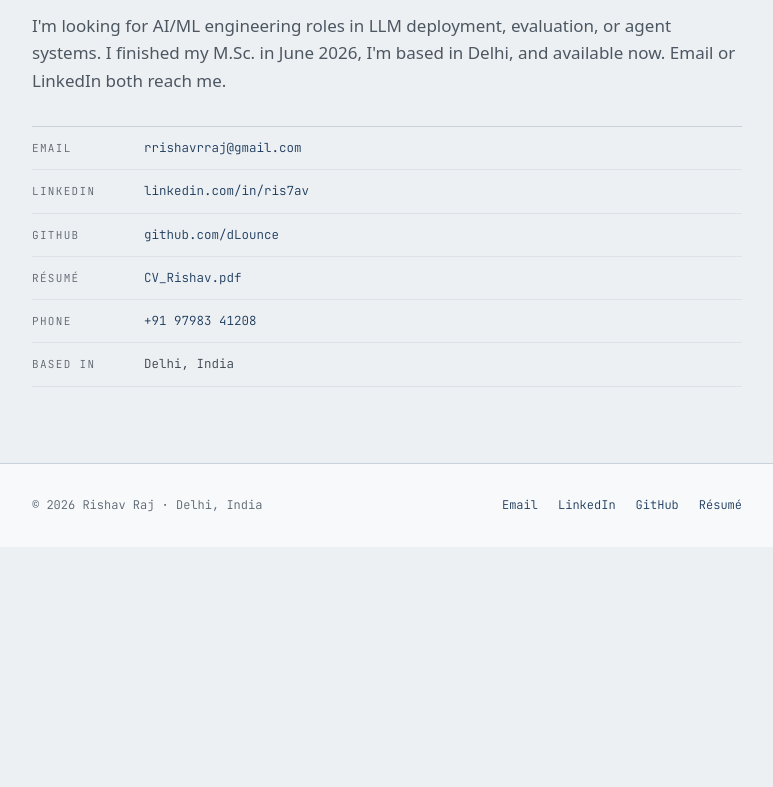
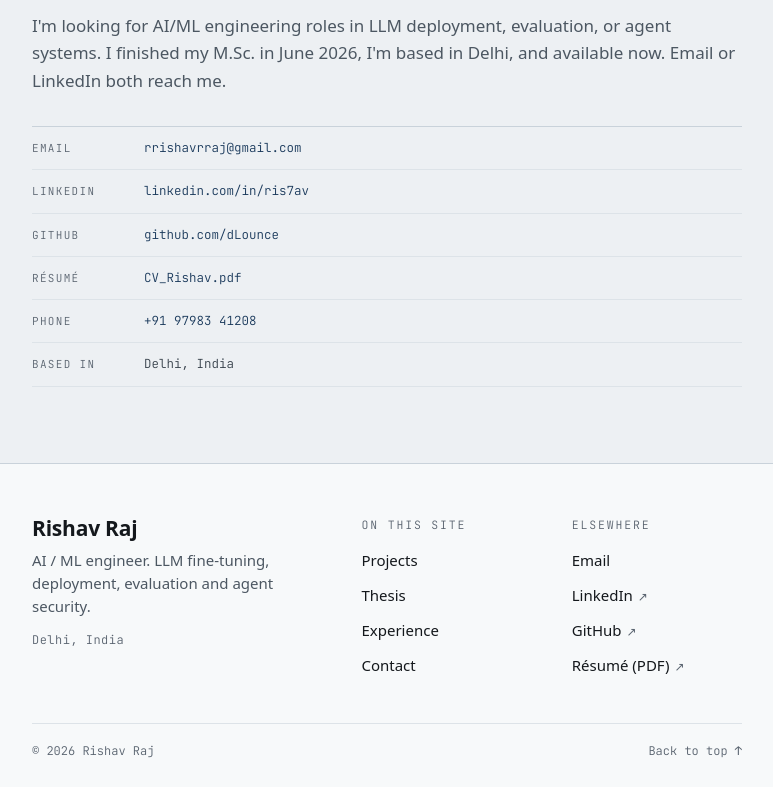
Before and after one commit to dLounce/portfolio, a Next.js app: page / in a window 1280 px wide. Shown: the part 5477-6264 px from the top of the page, without its empty margins (379-1152 px from the left). Before the commit the page ends 6024 px from the top, so only its background shows below. Built offline with nearby package versions, Linux system fonts and the light colour scheme.

Commit message:
Redesign footer: name and role, section links, profile links, back to top

```diff
--- a/src/components/Footer.tsx
+++ b/src/components/Footer.tsx
@@ -1,27 +1,83 @@
-const LINKS = [
+import Link from "next/link";
+
+const SECTIONS = [
+  { label: "Projects", href: "/#projects" },
+  { label: "Thesis", href: "/#thesis" },
+  { label: "Experience", href: "/#experience" },
+  { label: "Contact", href: "/#contact" },
+];
+
+const ELSEWHERE = [
   { label: "Email", href: "mailto:rrishavrraj@gmail.com", ext: false },
   { label: "LinkedIn", href: "https://linkedin.com/in/ris7av", ext: true },
   { label: "GitHub", href: "https://github.com/dLounce", ext: true },
-  { label: "Résumé", href: "/resume/CV_Rishav.pdf", ext: true },
+  { label: "Résumé (PDF)", href: "/resume/CV_Rishav.pdf", ext: true },
 ];
+
+const linkClass =
+  "text-[15px] text-ink no-underline underline-offset-[5px] decoration-rule hover:text-accent hover:underline";
+
+const labelClass = "mb-[14px] font-mono text-[11.5px] tracking-[0.16em] text-note uppercase";
 
 export default function Footer() {
   return (
-    <footer className="ml-side border-t border-rule bg-card px-[46px] py-8 max-[900px]:ml-0 max-[900px]:px-[22px]">
-      <div className="mx-auto flex max-w-col flex-wrap items-center justify-between gap-4 max-[900px]:max-w-none">
-        <span className="font-mono text-[12px] text-note">© 2026 Rishav Raj · Delhi, India</span>
-        <nav className="flex flex-wrap gap-x-5 gap-y-2 font-mono text-[12px]">
-          {LINKS.map((l) => (
+    <footer className="ml-side border-t border-rule bg-card px-[46px] pt-[52px] pb-[26px] max-[900px]:ml-0 max-[900px]:px-[22px]">
+      <div className="mx-auto max-w-col max-[900px]:max-w-none">
+        <div className="grid grid-cols-[1.7fr_1fr_1fr] gap-x-[40px] gap-y-[34px] max-[700px]:grid-cols-2">
+          <div className="max-[700px]:col-span-2">
+            <p className="text-[21px] leading-[1.2] font-bold tracking-[-0.01em] text-ink">
+              Rishav Raj
+            </p>
+            <p className="mt-[8px] max-w-[34ch] text-[15px] leading-[1.55] text-mute">
+              AI / ML engineer. LLM fine-tuning, deployment, evaluation and agent security.
+            </p>
+            <p className="mt-[12px] font-mono text-[12px] tracking-[0.04em] text-note">
+              Delhi, India
+            </p>
+          </div>
+
+          <nav aria-label="Sections">
+            <p className={labelClass}>On this site</p>
+            <ul className="space-y-[9px]">
+              {SECTIONS.map((l) => (
+                <li key={l.label}>
+                  <Link href={l.href} className={linkClass}>
+                    {l.label}
+                  </Link>
+                </li>
+              ))}
+            </ul>
+          </nav>
+
+          <nav aria-label="Contact and profiles">
+            <p className={labelClass}>Elsewhere</p>
+            <ul className="space-y-[9px]">
+              {ELSEWHERE.map((l) => (
+                <li key={l.label}>
                   <a
-              key={l.label}
                     href={l.href}
                     {...(l.ext ? { target: "_blank", rel: "noreferrer" } : {})}
-              className="text-accent no-underline hover:underline"
+                    className={linkClass}
                   >
                     {l.label}
+                    {l.ext && (
+                      <span aria-hidden="true" className="ml-[5px] font-mono text-[12px] text-note">
+                        ↗
+                      </span>
+                    )}
                   </a>
+                </li>
               ))}
+            </ul>
           </nav>
+        </div>
+
+        <div className="mt-[44px] flex flex-wrap items-baseline justify-between gap-x-6 gap-y-3 border-t border-hair pt-[18px] font-mono text-[12px] text-note">
+          <span>© 2026 Rishav Raj</span>
+          <a href="#main" className="text-note no-underline hover:text-accent hover:underline">
+            Back to top ↑
+          </a>
+        </div>
       </div>
     </footer>
   );
```
Lines whose indentation alone changed are shown as unchanged.
